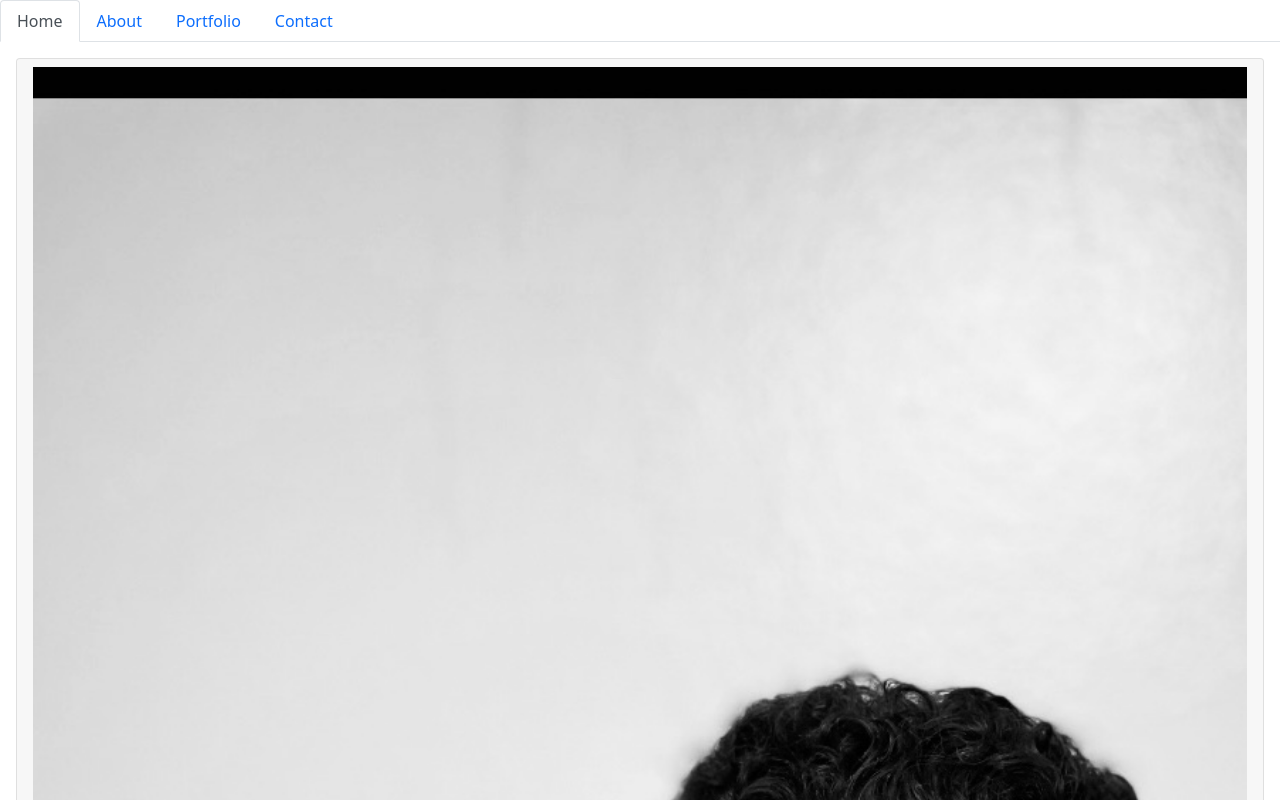
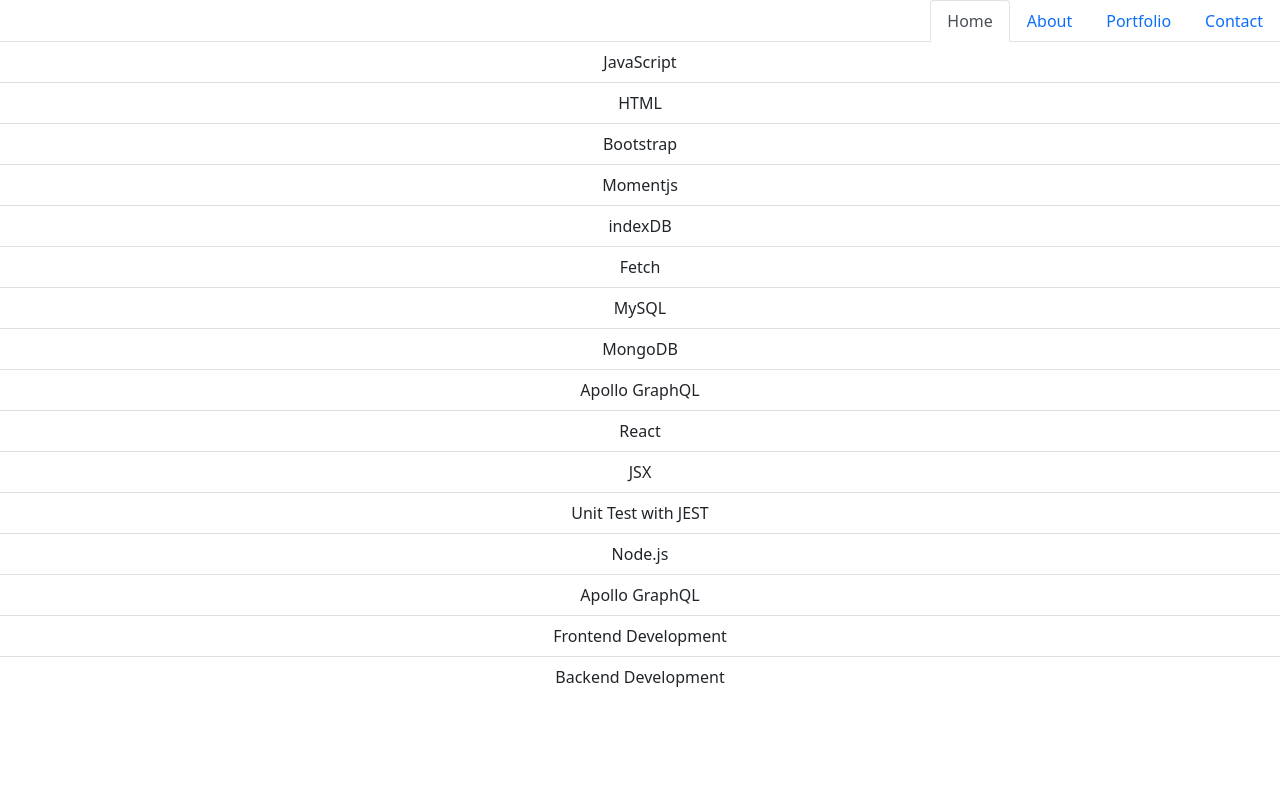
Before and after one commit to callanhunter/react-portfolio, a React (Create React App) app in the folder portfolio/: page / in a window 1280 px wide. Shown: the top 800 px of the page. Built offline with nearby package versions, Linux system fonts and the light colour scheme.

Commit message:
add skills to resume

```diff
--- a/portfolio/src/components/NavTabs.js
+++ b/portfolio/src/components/NavTabs.js
@@ -4,7 +4,7 @@ import React from "react";
 // We assign them to their own variable names
 function NavTabs({ currentPage, handlePageChange }) {
   return (
-    <ul className="nav nav-tabs">
+    <ul className="nav nav-tabs justify-content-end">
       <li className="nav-item">
         <a
           href="#home"
--- a/portfolio/src/components/pages/About.jsx
+++ b/portfolio/src/components/pages/About.jsx
@@ -1,25 +1,16 @@
 import React from "react";
 
-import Image from "../images/image.jpg";
+import Imagenew from "../images/image2.jpg";
 
 export default function About() {
   return (
-    <article className="card m-3">
+    <article className="card m-2">
       <div className="card-header text-center">
-        <img src={Image} class="img-fluid img-thumbnail" />
-        <h2 className="display-4">I'm Callan Hunter</h2>
-      </div>
-      <div className="card">
-        <div className="card-body">
-          <h5 className="card-title">Card title</h5>
-          <p className="card-text">
-            Some quick example text to build on the card title and make up the
-            bulk of the card's content.
-          </p>
-          <a href="#" className="btn btn-primary">
-            Go somewhere
-          </a>
-        </div>
+        <img src={Imagenew} class="img-fluid"></img>
+        <h2 className="carousel-caption text-info bg-dark">
+          A little about me. I'm Callan Hunter, an aspiring Software Engineer
+          who will be graduating from UC Berkeley Coding Bootcamp June 13th.
+        </h2>
       </div>
     </article>
   );
--- a/portfolio/src/components/pages/Home.jsx
+++ b/portfolio/src/components/pages/Home.jsx
@@ -4,23 +4,79 @@ import Image from "../images/image.jpg";
 
 export default function Home() {
   return (
-    <article className="card m-3">
-      <div className="card-header text-center">
-        <img src={Image} alt="professional pic" style={{ width: "100%" }} />
-        <h2 className="display-4">I'm Callan Hunter</h2>
-      </div>
-      <div className="card">
-        <div className="card-body">
-          <h5 className="card-title">Card title</h5>
-          <p className="card-text">
-            Some quick example text to build on the card title and make up the
-            bulk of the card's content.
-          </p>
-          <a href="#" className="btn btn-primary">
-            Go somewhere
-          </a>
-        </div>
-      </div>
-    </article>
+    <ul className="list-group list-group-flush text-center">
+      <li className="list-group-item">JavaScript</li>
+      <li className="list-group-item">HTML</li>
+      <li className="list-group-item">Bootstrap</li>
+      <li className="list-group-item">Momentjs</li>
+      <li className="list-group-item">indexDB</li>
+      <li className="list-group-item">Fetch</li>
+      <li className="list-group-item">MySQL</li>
+      <li className="list-group-item">MongoDB</li>
+      <li className="list-group-item">Apollo GraphQL</li>
+      <li className="list-group-item">React</li>
+      <li className="list-group-item">JSX</li>
+      <li className="list-group-item">Unit Test with JEST</li>
+      <li className="list-group-item">Node.js</li>
+      <li className="list-group-item">Apollo GraphQL</li>
+      <li className="list-group-item">Frontend Development</li>
+      <li className="list-group-item">Backend Development</li>
+    </ul>
+
+    // Problem-Solving
+    // Pseudocode
+    // HTML5
+    // Cascading Style Sheets (CSS)
+    // Javascript
+    // ES6
+    // Command Line
+    // Developer Tools (Elements, Console, Network, Sources, Application, etc)
+    // Bootstrap
+    // Web API
+    // jQuery
+    // Server Side API
+    // Third Party API
+    // Momentjs
+    // indexDB
+    // Insomnia / Postman
+    // AJAX
+    // Fetch
+    // JSON
+    // Git
+    // GitHub
+    // Node.js
+    // Express.js
+    // Rest API
+    // Serverside Templating (Handlebars.js)
+    // Heroku
+    // Express Sessions
+    // bcrypt
+    // JWT Javascript Web Token
+    // Relational Databases
+    // MySQL
+    // Sequelize ORM
+    // Non-Relational Databases
+    // Mongo DB
+    // Mongoose ODM
+    // Object-oriented Programming (OOP)
+    // Imperative Programming
+    // Declarative Programming
+    // TDD
+    // Unit Testing w/ JEST
+    // React
+    // React Hooks
+    // JSX
+    // Data Structures and Algorithms
+    // Frontend Development
+    // Backend Development
+    // Full Stack Development
+    // Performance
+    // Webpack
+    // PWA
+    // Apollo GraphQL
+    // Context API
+    // MERN Stack
+    // Stripe API
+    // Redux
   );
 }
```
Also changed, not shown: portfolio/src/components/images/image2.jpg (added).
